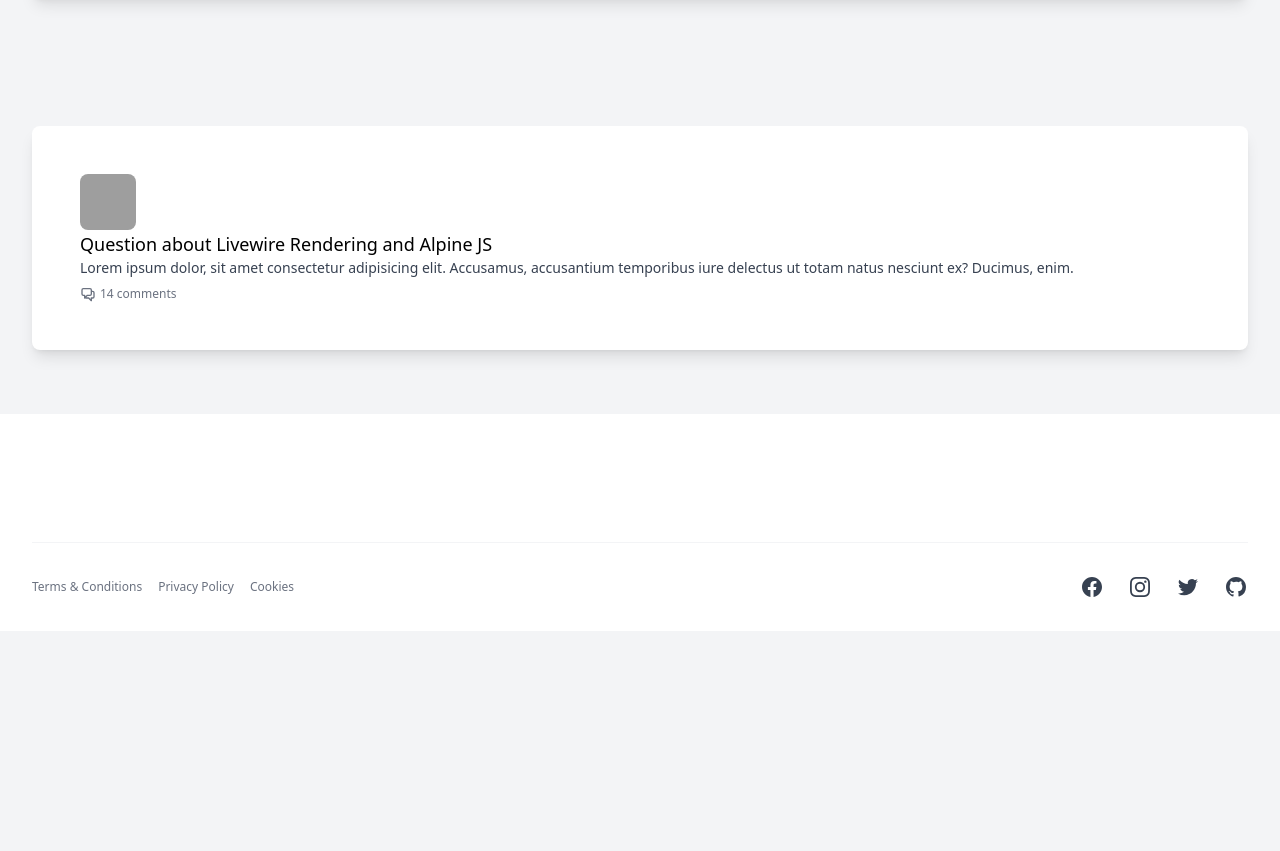
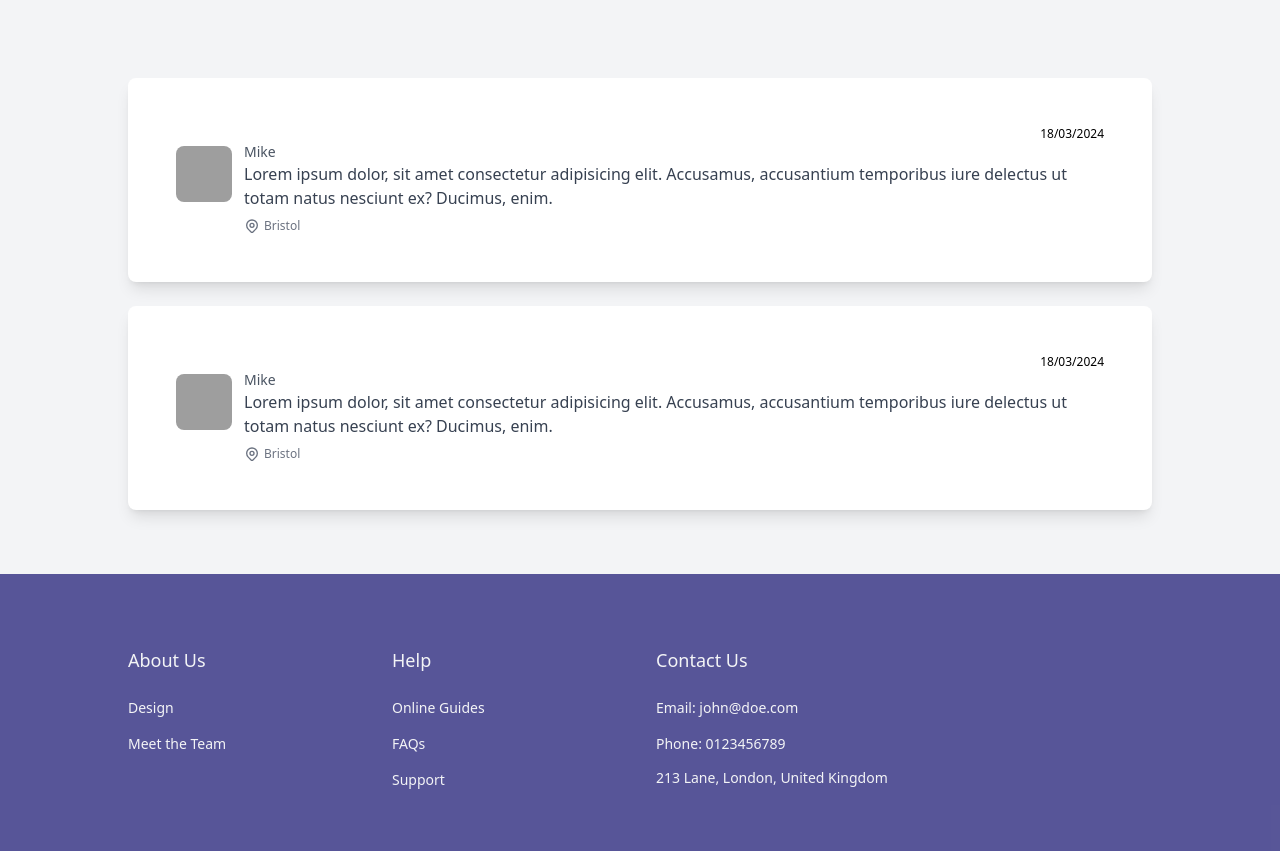
Before and after one commit to Vickysug/spotted-app, a plain HTML site: page community.html in a window 1280 px wide. Shown: the part 466-1317 px from the top of the page. Before the commit the page ends 1097 px from the top, so only its background shows below. Drawn offline with nearby package versions, Linux system fonts and the light colour scheme; grey boxes are pictures that could not be loaded.

Commit message:
add footer links and post list in community page

```diff
--- a/community.html
+++ b/community.html
@@ -9,8 +9,8 @@
 </head>
 
 <body class="bg-gray-100">
-    <header>
-        <div class="mx-auto max-w-screen-xl px-4 py-8 sm:px-6 lg:px-8">
+    <nav class="px-8 py-8 bg-indigo-900 bg-opacity-80 bg-black">
+        <div class="mx-auto max-w-screen-lg">
             <div class="flex items-center justify-end gap-4">
                 <div class="flex items-center gap-4">
                     <div class="relative">
@@ -50,22 +50,21 @@
                         class="h-10 w-10 rounded-full object-cover" />
                 </a>
             </div>
+        </div>
+    </nav>
 
-        </div>
-    </header>
-    <main class="mt-8">
-        <div class="text-center">
-            <div id="filter-bar" class="inline-flex overflow-hidden rounded-md border bg-white shadow-sm ">
-                <button id="filter-button">
+    <section class="text-center px-8 mt-6 sm:px-6">
+        <div id="filter-bar" class="mx-auto max-w-screen-lg flex gap-4">
+            <button id="filter-button" class="rounded-2xl bg-white shadow-sm px-3 py-1 hover:bg-gray-200">
                 <!-- Filler buttons here -->
-
+                London
             </button>
         </div>
-        </div>
+    </section>
 
-        <section class="items-center">
-            <div class="mx-auto max-w-screen-xl px-4 py-16 sm:px-6 lg:px-8">
-                <div class="rounded-lg bg-white p-8 shadow-lg lg:col-span-3 lg:p-12">
+    <section class="items-center px-8 pt-16 pb-4 sm:px-6">
+        <div class="mx-auto max-w-screen-lg">
+            <div class="rounded-lg bg-gray-300 p-8 lg:col-span-3 lg:p-12">
                 <form id="text-editor" class="space-y-4">
                     <div>
                         <label id="content" class="sr-only" for="message">Post Content</label>
@@ -79,8 +78,8 @@
                         <!-- Current location -->
                         <button id="current-location"
                             class="inline-flex items-center gap-2 rounded-md px-4 py-2 text-sm text-gray-500 hover:text-gray-700 focus:relative sm:w-56">
-                                <svg xmlns="http://www.w3.org/2000/svg" fill="none" viewBox="0 0 24 24"
-                                    stroke-width="1.5" stroke="currentColor" class="h-4 w-4">
+                            <svg xmlns="http://www.w3.org/2000/svg" fill="none" viewBox="0 0 24 24" stroke-width="1.5"
+                                stroke="currentColor" class="h-4 w-4">
                                 <path stroke-linecap="round" stroke-linejoin="round"
                                     d="M2.036 12.322a1.012 1.012 0 010-.639C3.423 7.51 7.36 4.5 12 4.5c4.638 0 8.573 3.007 9.963 7.178.07.207.07.431 0 .639C20.577 16.49 16.64 19.5 12 19.5c-4.638 0-8.573-3.007-9.963-7.178z" />
                                 <path stroke-linecap="round" stroke-linejoin="round"
@@ -114,7 +113,7 @@
 
                     <div class="flex items-center justify-end gap-2 py-3">
                         <button type="button" id="send-button"
-                                class="rounded bg-indigo-600 bg-black px-5 py-3 font-medium text-white hover:bg-indigo-700">
+                            class="rounded-lg bg-indigo-900 bg-opacity-80 px-5 py-3 font-medium text-white hover:bg-opacity-60">
                             Send
                         </button>
                     </div>
@@ -123,19 +122,24 @@
         </div>
     </section>
 
-        <article id = "post-list" class="mx-auto max-w-screen-xl px-4 py-16 sm:px-6 lg:px-8">
-            <div class="rounded-lg bg-white p-8 shadow-lg lg:col-span-3 lg:p-12">
-                <a href="#" class="block shrink-0">
+    <!-- Post-->
+    <article id="post-list" class="flex flex-col gap-6 px-8 py-16 sm:px-6">
+        <div class="mx-auto max-w-screen-lg rounded-lg bg-white p-8 shadow-lg lg:col-span-3 lg:p-12">
+            <div class="text-right">
+                <p class="text-xs"> 18/03/2024</p>
+            </div>
+            <div class="flex flex-row gap-3">
+                <a href="#" class="block shrink-0 pt-1">
                     <img alt="Speaker"
                         src="https://images.unsplash.com/photo-1570295999919-56ceb5ecca61?ixlib=rb-1.2.1&ixid=MnwxMjA3fDB8MHxzZWFyY2h8NHx8YXZhdGFyfGVufDB8fDB8fA%3D%3D&auto=format&fit=crop&w=800&q=60"
                         class="h-14 w-14 rounded-lg object-cover" />
                 </a>
                 <div>
-                    <h3 class="font-medium sm:text-lg">
-                        <a href="#" class="hover:underline"> Question about Livewire Rendering and Alpine JS </a>
-                    </h3>
+                    <h4 class="text-sm text-gray-600">
+                        <a href="#" class="hover:underline">Mike</a>
+                    </h4>
 
-                    <p class="line-clamp-2 text-sm text-gray-700">
+                    <p class="font-medium text-gray-700">
                         Lorem ipsum dolor, sit amet consectetur adipisicing elit. Accusamus, accusantium temporibus
                         iure delectus ut totam natus nesciunt ex? Ducimus, enim.
                     </p>
@@ -145,37 +149,142 @@
                             <svg xmlns="http://www.w3.org/2000/svg" class="h-4 w-4" fill="none" viewBox="0 0 24 24"
                                 stroke="currentColor" stroke-width="2">
                                 <path stroke-linecap="round" stroke-linejoin="round"
-                                    d="M17 8h2a2 2 0 012 2v6a2 2 0 01-2 2h-2v4l-4-4H9a1.994 1.994 0 01-1.414-.586m0 0L11 14h4a2 2 0 002-2V6a2 2 0 00-2-2H5a2 2 0 00-2 2v6a2 2 0 002 2h2v4l.586-.586z" />
+                                    d="M17.657 16.657L13.414 20.9a1.998 1.998 0 01-2.827 0l-4.244-4.243a8 8 0 1111.314 0z" />
+                                <path stroke-linecap="round" stroke-linejoin="round"
+                                    d="M15 11a3 3 0 11-6 0 3 3 0 016 0z" />
                             </svg>
-                            <p class="text-xs">14 comments</p>
+                            <p class="text-xs">Bristol</p>
                         </div>
                     </div>
                 </div>
             </div>
+
+        </div>
+        <div class="mx-auto max-w-screen-lg rounded-lg bg-white p-8 shadow-lg lg:col-span-3 lg:p-12">
+            <div class="text-right">
+                <p class="text-xs"> 18/03/2024</p>
+            </div>
+            <div class="flex flex-row gap-3">
+                <a href="#" class="block shrink-0 pt-1">
+                    <img alt="Speaker"
+                        src="https://images.unsplash.com/photo-1570295999919-56ceb5ecca61?ixlib=rb-1.2.1&ixid=MnwxMjA3fDB8MHxzZWFyY2h8NHx8YXZhdGFyfGVufDB8fDB8fA%3D%3D&auto=format&fit=crop&w=800&q=60"
+                        class="h-14 w-14 rounded-lg object-cover" />
+                </a>
+                <div>
+                    <h4 class="text-sm text-gray-600">
+                        <a href="#" class="hover:underline">Mike</a>
+                    </h4>
+
+                    <p class="font-medium text-gray-700">
+                        Lorem ipsum dolor, sit amet consectetur adipisicing elit. Accusamus, accusantium temporibus
+                        iure delectus ut totam natus nesciunt ex? Ducimus, enim.
+                    </p>
+
+                    <div class="mt-2 sm:flex sm:items-center sm:gap-2">
+                        <div class="flex items-center gap-1 text-gray-500">
+                            <svg xmlns="http://www.w3.org/2000/svg" class="h-4 w-4" fill="none" viewBox="0 0 24 24"
+                                stroke="currentColor" stroke-width="2">
+                                <path stroke-linecap="round" stroke-linejoin="round"
+                                    d="M17.657 16.657L13.414 20.9a1.998 1.998 0 01-2.827 0l-4.244-4.243a8 8 0 1111.314 0z" />
+                                <path stroke-linecap="round" stroke-linejoin="round"
+                                    d="M15 11a3 3 0 11-6 0 3 3 0 016 0z" />
+                            </svg>
+                            <p class="text-xs">Bristol</p>
+                        </div>
+                    </div>
+                </div>
+            </div>
+
+        </div>
     </article>
 
-        <footer class="bg-white">
-            <div class="mx-auto max-w-screen-xl px-4 pb-8 pt-16 sm:px-6 lg:px-8 lg:pt-8">
-
-                <div class="mt-16 border-t border-gray-100 pt-8 sm:flex sm:items-center sm:justify-between lg:mt-24">
-                    <ul class="flex flex-wrap justify-center gap-4 text-xs lg:justify-end">
+    <!-- Footer -->
+    <footer class="bg-indigo-900 bg-opacity-80 px-8 text-gray-100">
+        <div class="mx-auto max-w-screen-lg pt-2">
+            <div class="mt-8 grid pt-8 gap-8 sm:grid-cols-3 lg:grid-cols-4">
+                <div class="text-center sm:text-left">
+                    <p class="text-lg font-medium">About Us</p>
+                    <ul class="mt-6 space-y-4 text-sm">
                         <li>
-                            <a href="#" class="text-gray-500 transition hover:opacity-75"> Terms & Conditions </a>
+                            <a class="transition hover:opacity-70  " href="/"> Design </a>
                         </li>
 
                         <li>
-                            <a href="#" class="text-gray-500 transition hover:opacity-75"> Privacy Policy </a>
+                            <a class="transition hover:opacity-70"
+                                href="https://github.com/users/Vickysug/projects/1/views/1">
+                                Meet the Team
+                            </a>
+                        </li>
+                    </ul>
+                </div>
+                <div class="text-center sm:text-left">
+                    <p class="text-lg font-medium">Help</p>
+
+                    <ul class="mt-6 space-y-4 text-sm">
+                        <li>
+                            <a class="transition hover:opacity-70" href="https://github.com/Vickysug/project-1"> Online
+                                Guides </a>
                         </li>
 
                         <li>
-                            <a href="#" class="text-gray-500 transition hover:opacity-75"> Cookies </a>
+                            <a class="transition hover:opacity-70" href="https://github.com/Vickysug/project-1"> FAQs
+                            </a>
+                        </li>
+
+                        <li>
+                            <a class="transition hover:opacity-70" href="https://github.com/Vickysug/project-1"> Support
+                            </a>
+                        </li>
+
+                    </ul>
+                </div>
+                <div class="text-center sm:text-left">
+                    <p class="text-lg font-medium">Contact Us</p>
+                    <ul class="mt-6 space-y-4 text-sm">
+                        <li>
+                            <a class="justify-center gap-2.5" href="https://github.com/Vickysug/project-1">Email:
+                                <span class="flex-1 hover:opacity-70">john@doe.com</span>
+                            </a>
+                        </li>
+                        <li>
+                            <a class="justify-center gap-2.5" href="https://github.com/Vickysug/project-1"> Phone:
+                                <span class="flex-1 hover:opacity-70">0123456789</span>
+                            </a>
+                        </li>
+
+                        <li class="items-start justify-center gap-1.5 ltr:sm:justify-start rtl:sm:justify-end">
+                            <address class="-mt-0.5 flex-1 not-italic">
+                                213 Lane, London, United Kingdom
+                            </address>
+                        </li>
+                    </ul>
+                </div>
+            </div>
+        </div>
+
+
+        <!-- Tearms links -->
+        <div class="mx-auto max-w-screen-lg pb-8 pt-4">
+            <div class="mt-4 border-t border-gray-400 pt-8 sm:flex sm:items-center sm:justify-between lg:mt-12">
+                <ul class="flex flex-wrap justify-center gap-4 text-xs lg:justify-end">
+                    <li>
+                        <a href="#" class="transition hover:opacity-70"> Terms & Conditions </a>
+                    </li>
+
+                    <li>
+                        <a href="#" class="transition hover:opacity-70"> Privacy Policy </a>
+                    </li>
+
+                    <li>
+                        <a href="#" class="transition hover:opacity-70"> Cookies </a>
                     </li>
                 </ul>
 
+                <!-- Social links -->
                 <ul class="mt-8 flex justify-center gap-6 sm:mt-0 lg:justify-end">
                     <li>
-                            <a href="/" rel="noreferrer" target="_blank"
-                                class="text-gray-700 transition hover:opacity-75">
+                        <a href="https://github.com/Vickysug/project-1" rel="noreferrer" target="_blank"
+                            class="transition hover:opacity-70">
                             <span class="sr-only">Facebook</span>
 
                             <svg class="h-6 w-6" fill="currentColor" viewBox="0 0 24 24" aria-hidden="true">
@@ -187,8 +296,8 @@
                     </li>
 
                     <li>
-                            <a href="/" rel="noreferrer" target="_blank"
-                                class="text-gray-700 transition hover:opacity-75">
+                        <a href="https://github.com/Vickysug/project-1" rel="noreferrer" target="_blank"
+                            class="transition hover:opacity-70">
                             <span class="sr-only">Instagram</span>
 
                             <svg class="h-6 w-6" fill="currentColor" viewBox="0 0 24 24" aria-hidden="true">
@@ -200,8 +309,8 @@
                     </li>
 
                     <li>
-                            <a href="/" rel="noreferrer" target="_blank"
-                                class="text-gray-700 transition hover:opacity-75">
+                        <a href="https://github.com/Vickysug/project-1" rel="noreferrer" target="_blank"
+                            class="transition hover:opacity-70">
                             <span class="sr-only">Twitter</span>
 
                             <svg class="h-6 w-6" fill="currentColor" viewBox="0 0 24 24" aria-hidden="true">
@@ -212,8 +321,8 @@
                     </li>
 
                     <li>
-                            <a href="/" rel="noreferrer" target="_blank"
-                                class="text-gray-700 transition hover:opacity-75">
+                        <a href="https://github.com/Vickysug/project-1" rel="noreferrer" target="_blank"
+                            class="transition hover:opacity-70">
                             <span class="sr-only">GitHub</span>
 
                             <svg class="h-6 w-6" fill="currentColor" viewBox="0 0 24 24" aria-hidden="true">
@@ -228,8 +337,6 @@
             </div>
         </div>
     </footer>
-
-    </main>
 
 
     <script src="https://cdn.jsdelivr.net/npm/dayjs@1/dayjs.min.js"></script>
```
Lines whose indentation alone changed are shown as unchanged.
